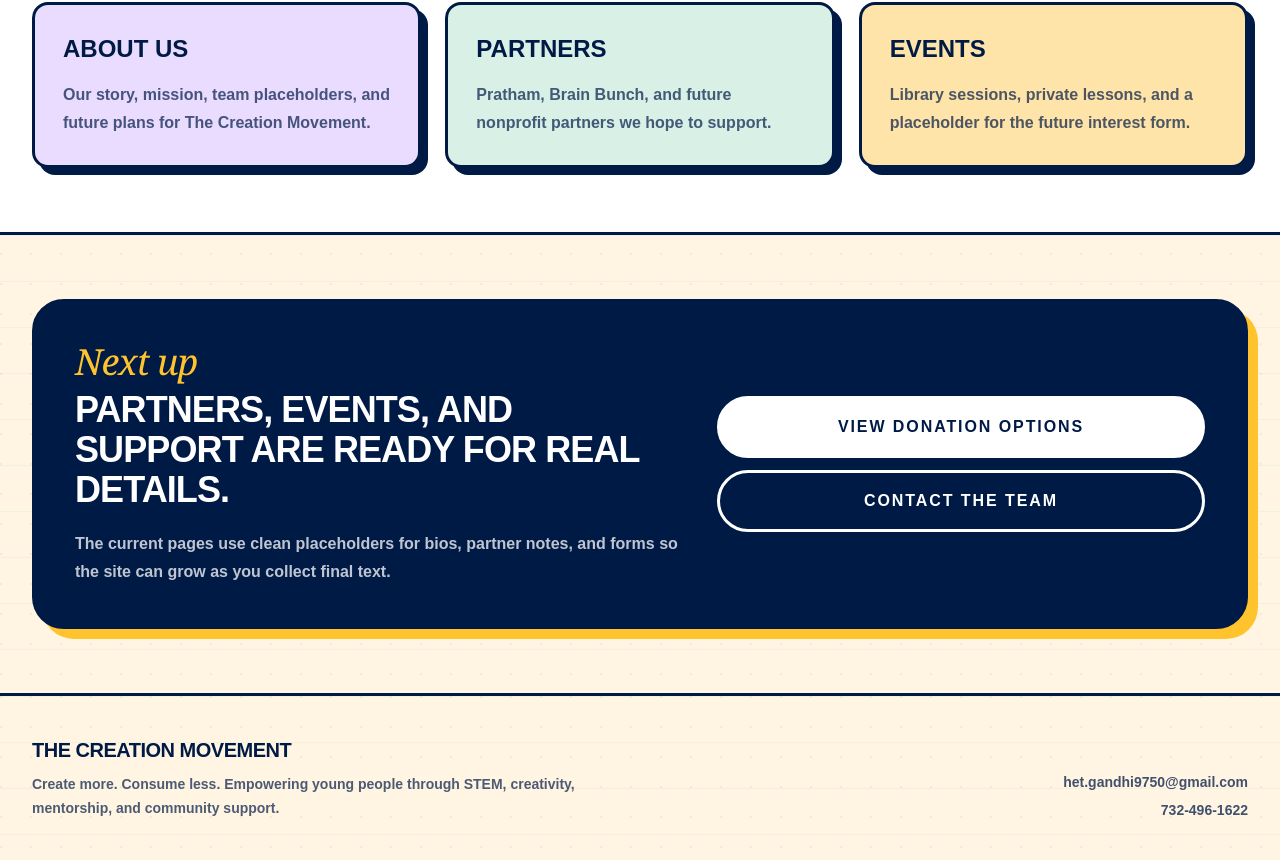
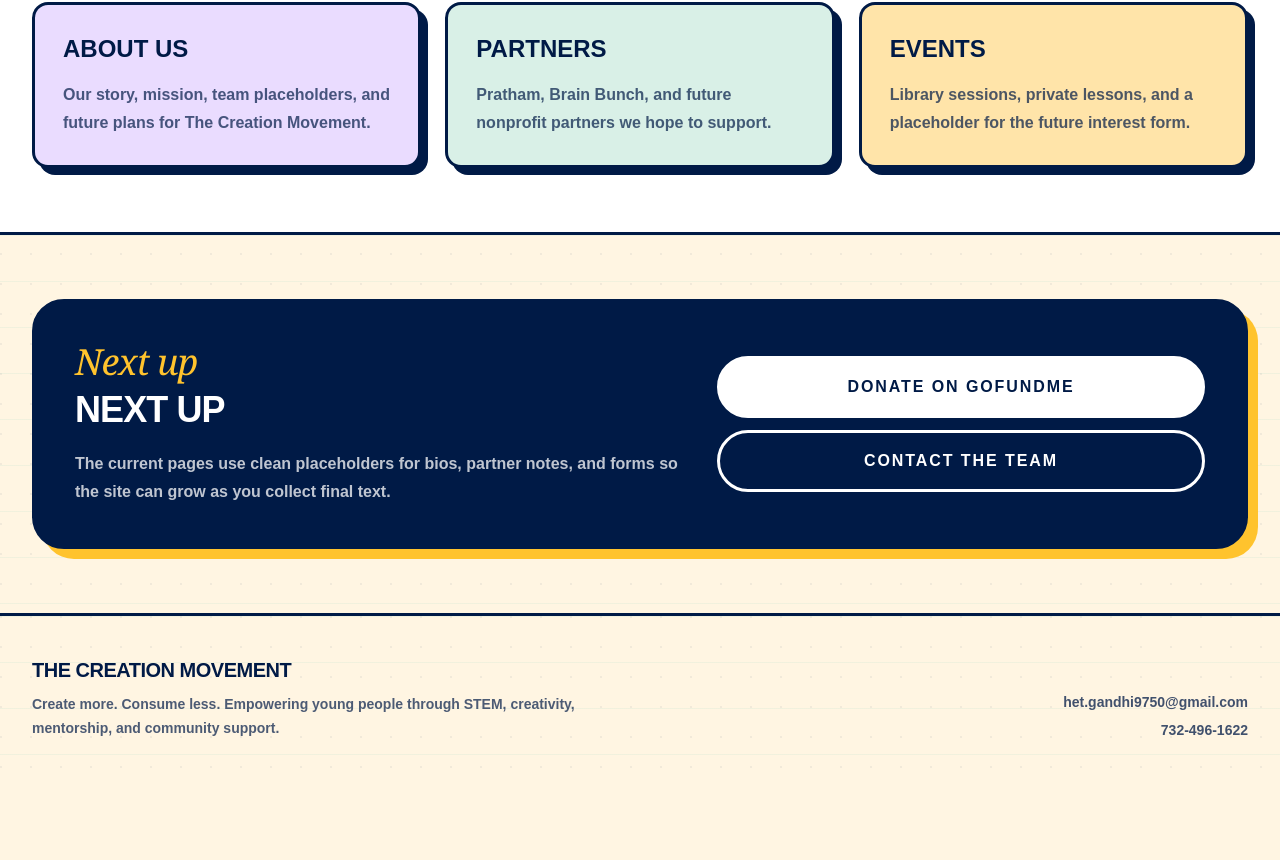
Before and after one commit to sid-manikandan/the-creation-movement-site, a Next.js app: page / in a window 1280 px wide. Shown: the part 1007-1867 px from the top of the page. After the commit the page ends 1787 px from the top, so only its background shows below. Built offline with nearby package versions, Linux system fonts and the light colour scheme; no server answers.

Commit message:
new changes

```diff
--- a/app/layout.tsx
+++ b/app/layout.tsx
@@ -1,5 +1,6 @@
 import type { Metadata } from "next";
 import Link from "next/link";
+import { SanityLive } from "@/sanity/lib/live";
 import "./globals.css";
 
 const navItems = [
@@ -65,6 +66,7 @@ export default function RootLayout({
         </header>
 
         {children}
+        <SanityLive />
 
         <footer className="border-t-3 border-ink bg-paper px-5 py-10 sm:px-8">
           <div className="mx-auto grid max-w-7xl gap-8 md:grid-cols-[1.2fr_0.8fr] md:items-end">
--- a/app/page.tsx
+++ b/app/page.tsx
@@ -1,4 +1,10 @@
 import Link from "next/link";
+import {
+  fallbackHomepageContent,
+  type HomepageContent,
+} from "@/sanity/lib/homepage";
+import { sanityFetch } from "@/sanity/lib/live";
+import { HOMEPAGE_QUERY } from "@/sanity/lib/queries";
 
 const featuredPages = [
   {
@@ -30,7 +36,26 @@ const stats = [
   ["3 tracks", "STEM, events, support"],
 ];
 
-export default function Home() {
+function withFallback(content: Partial<HomepageContent> | null): HomepageContent {
+  return {
+    heroTitle: content?.heroTitle || fallbackHomepageContent.heroTitle,
+    heroSubtitle: content?.heroSubtitle || fallbackHomepageContent.heroSubtitle,
+    missionTitle: content?.missionTitle || fallbackHomepageContent.missionTitle,
+    missionText: content?.missionText || fallbackHomepageContent.missionText,
+    donateTitle: content?.donateTitle || fallbackHomepageContent.donateTitle,
+    donateText: content?.donateText || fallbackHomepageContent.donateText,
+    donateButtonText:
+      content?.donateButtonText || fallbackHomepageContent.donateButtonText,
+    donateUrl: content?.donateUrl || fallbackHomepageContent.donateUrl,
+  };
+}
+
+export default async function Home() {
+  const { data } = await sanityFetch<Partial<HomepageContent> | null>({
+    query: HOMEPAGE_QUERY,
+  });
+  const homepage = withFallback(data);
+
   return (
     <main>
       <section className="section-shell grid gap-12 py-16 lg:grid-cols-[1.1fr_0.9fr] lg:py-24">
@@ -39,19 +64,17 @@ export default function Home() {
             Create more. Consume less.
           </p>
           <h1 className="font-display max-w-4xl text-6xl uppercase leading-[0.9] text-ink sm:text-7xl lg:text-8xl">
-            The Creation Movement
+            {homepage.heroTitle}
           </h1>
           <p className="mt-7 max-w-2xl text-xl font-semibold leading-8 text-ink/75">
-            A youth-led nonprofit inspiring young people to become creators
-            through STEM education, creative expression, community support, and
-            real-world service.
+            {homepage.heroSubtitle}
           </p>
           <div className="mt-9 flex flex-col gap-4 sm:flex-row">
             <Link
-              href="https://www.gofundme.com/f/creation-over-consumption-the-creation-movement"
+              href={homepage.donateUrl}
               className="rounded-full border-3 border-ink bg-orange px-7 py-4 text-center font-black uppercase tracking-[0.12em] shadow-[6px_6px_0_#001a46] transition-transform hover:-translate-y-1"
             >
-              Donate on GoFundMe
+              {homepage.donateButtonText}
             </Link>
             <Link
               href="/about"
@@ -65,11 +88,10 @@ export default function Home() {
         <div className="rounded-[2rem] border-3 border-ink bg-white p-6 shadow-[12px_12px_0_#7c3fd1]">
           <div className="rounded-2xl bg-teal p-7 text-white shadow-[7px_7px_0_#f57a20]">
             <p className="font-accent text-4xl leading-tight">
-              Empowering minds. Fueling creators.
+              {homepage.missionTitle}
             </p>
             <p className="mt-5 text-base font-semibold leading-7 text-white/85">
-              We are building programs and partnerships that help students
-              think, build, share, and make an impact.
+              {homepage.missionText}
             </p>
           </div>
           <div className="mt-6 grid gap-4 sm:grid-cols-3">
@@ -118,19 +140,18 @@ export default function Home() {
           <div>
             <p className="font-accent text-4xl text-sun">Next up</p>
             <h2 className="mt-2 text-4xl font-black uppercase tracking-tight">
-              Partners, events, and support are ready for real details.
+              {homepage.donateTitle}
             </h2>
             <p className="mt-5 max-w-2xl font-semibold leading-7 text-white/75">
-              The current pages use clean placeholders for bios, partner notes,
-              and forms so the site can grow as you collect final text.
+              {homepage.donateText}
             </p>
           </div>
           <div className="flex flex-col justify-center gap-3">
             <Link
-              href="/donate"
+              href={homepage.donateUrl}
               className="rounded-full border-3 border-white bg-white px-7 py-4 text-center font-black uppercase tracking-[0.12em] text-ink"
             >
-              View donation options
+              {homepage.donateButtonText}
             </Link>
             <Link
               href="/contact"
--- /dev/null
+++ b/app/studio/[[...tool]]/Studio.tsx
@@ -0,0 +1,8 @@
+"use client";
+
+import { NextStudio } from "next-sanity/studio";
+import config from "../../../sanity.config";
+
+export function Studio() {
+  return <NextStudio config={config} />;
+}
--- /dev/null
+++ b/app/studio/[[...tool]]/page.tsx
@@ -0,0 +1,7 @@
+import { Studio } from "./Studio";
+
+export const dynamic = "force-dynamic";
+
+export default function StudioPage() {
+  return <Studio />;
+}
--- a/package.json
+++ b/package.json
@@ -10,8 +10,10 @@
   },
   "dependencies": {
     "next": "16.2.7",
+    "next-sanity": "^13.0.11",
     "react": "19.2.4",
-    "react-dom": "19.2.4"
+    "react-dom": "19.2.4",
+    "sanity": "^5.30.0"
   },
   "devDependencies": {
     "@tailwindcss/postcss": "^4",
--- /dev/null
+++ b/sanity.config.ts
@@ -0,0 +1,31 @@
+import { defineConfig } from "sanity";
+import { structureTool } from "sanity/structure";
+import { schemaTypes } from "./sanity/schemaTypes";
+
+export default defineConfig({
+  name: "the-creation-movement",
+  title: "The Creation Movement",
+  projectId: "5ay5jh6a",
+  dataset: "production",
+  basePath: "/studio",
+  plugins: [
+    structureTool({
+      structure: (S) =>
+        S.list()
+          .title("Content")
+          .items([
+            S.listItem()
+              .title("Homepage Content")
+              .schemaType("homepage")
+              .child(
+                S.document()
+                  .schemaType("homepage")
+                  .documentId("homepageContent"),
+              ),
+          ]),
+    }),
+  ],
+  schema: {
+    types: schemaTypes,
+  },
+});
--- /dev/null
+++ b/sanity/lib/client.ts
@@ -0,0 +1,11 @@
+import { createClient } from "next-sanity";
+
+const token = process.env.SANITY_API_READ_TOKEN;
+
+export const client = createClient({
+  projectId: "5ay5jh6a",
+  dataset: "production",
+  apiVersion: "2026-06-07",
+  useCdn: !token,
+  token,
+});
--- /dev/null
+++ b/sanity/lib/homepage.ts
@@ -0,0 +1,25 @@
+export type HomepageContent = {
+  heroTitle: string;
+  heroSubtitle: string;
+  missionTitle: string;
+  missionText: string;
+  donateTitle: string;
+  donateText: string;
+  donateButtonText: string;
+  donateUrl: string;
+};
+
+export const fallbackHomepageContent: HomepageContent = {
+  heroTitle: "The Creation Movement",
+  heroSubtitle:
+    "A youth-led nonprofit inspiring young people to become creators through STEM education, creative expression, community support, and real-world service.",
+  missionTitle: "Empowering minds. Fueling creators.",
+  missionText:
+    "We are building programs and partnerships that help students think, build, share, and make an impact.",
+  donateTitle: "Next up",
+  donateText:
+    "The current pages use clean placeholders for bios, partner notes, and forms so the site can grow as you collect final text.",
+  donateButtonText: "Donate on GoFundMe",
+  donateUrl:
+    "https://www.gofundme.com/f/creation-over-consumption-the-creation-movement",
+};
--- /dev/null
+++ b/sanity/lib/live.ts
@@ -0,0 +1,24 @@
+import type { QueryParams } from "next-sanity";
+import { client } from "./client";
+
+export async function sanityFetch<QueryResponse>({
+  query,
+  params = {},
+}: {
+  query: string;
+  params?: QueryParams;
+}) {
+  try {
+    const data = await client.fetch<QueryResponse>(query, params, {
+      next: { revalidate: 60 },
+    });
+
+    return { data };
+  } catch {
+    return { data: null };
+  }
+}
+
+export function SanityLive() {
+  return null;
+}
--- /dev/null
+++ b/sanity/lib/queries.ts
@@ -0,0 +1,12 @@
+import { defineQuery } from "next-sanity";
+
+export const HOMEPAGE_QUERY = defineQuery(`*[_type == "homepage" && _id == "homepageContent"][0]{
+  heroTitle,
+  heroSubtitle,
+  missionTitle,
+  missionText,
+  donateTitle,
+  donateText,
+  donateButtonText,
+  donateUrl
+}`);
--- /dev/null
+++ b/sanity/schemaTypes/homepage.ts
@@ -0,0 +1,70 @@
+import { defineField, defineType } from "sanity";
+
+export const homepage = defineType({
+  name: "homepage",
+  title: "Homepage Content",
+  type: "document",
+  fields: [
+    defineField({
+      name: "heroTitle",
+      title: "Hero title",
+      type: "string",
+      validation: (rule) => rule.required(),
+    }),
+    defineField({
+      name: "heroSubtitle",
+      title: "Hero subtitle",
+      type: "text",
+      rows: 3,
+      validation: (rule) => rule.required(),
+    }),
+    defineField({
+      name: "missionTitle",
+      title: "Mission title",
+      type: "string",
+      validation: (rule) => rule.required(),
+    }),
+    defineField({
+      name: "missionText",
+      title: "Mission text",
+      type: "text",
+      rows: 3,
+      validation: (rule) => rule.required(),
+    }),
+    defineField({
+      name: "donateTitle",
+      title: "Donate title",
+      type: "string",
+      validation: (rule) => rule.required(),
+    }),
+    defineField({
+      name: "donateText",
+      title: "Donate text",
+      type: "text",
+      rows: 3,
+      validation: (rule) => rule.required(),
+    }),
+    defineField({
+      name: "donateButtonText",
+      title: "Donate button text",
+      type: "string",
+      validation: (rule) => rule.required(),
+    }),
+    defineField({
+      name: "donateUrl",
+      title: "Donate URL",
+      type: "url",
+      validation: (rule) =>
+        rule.required().uri({
+          scheme: ["http", "https"],
+        }),
+    }),
+  ],
+  preview: {
+    prepare() {
+      return {
+        title: "Homepage Content",
+      };
+    },
+  },
+});
--- /dev/null
+++ b/sanity/schemaTypes/index.ts
@@ -0,0 +1,3 @@
+import { homepage } from "./homepage";
+
+export const schemaTypes = [homepage];
```
Also changed, not shown: 1 other file (tests, documents, lock files or other folders).
